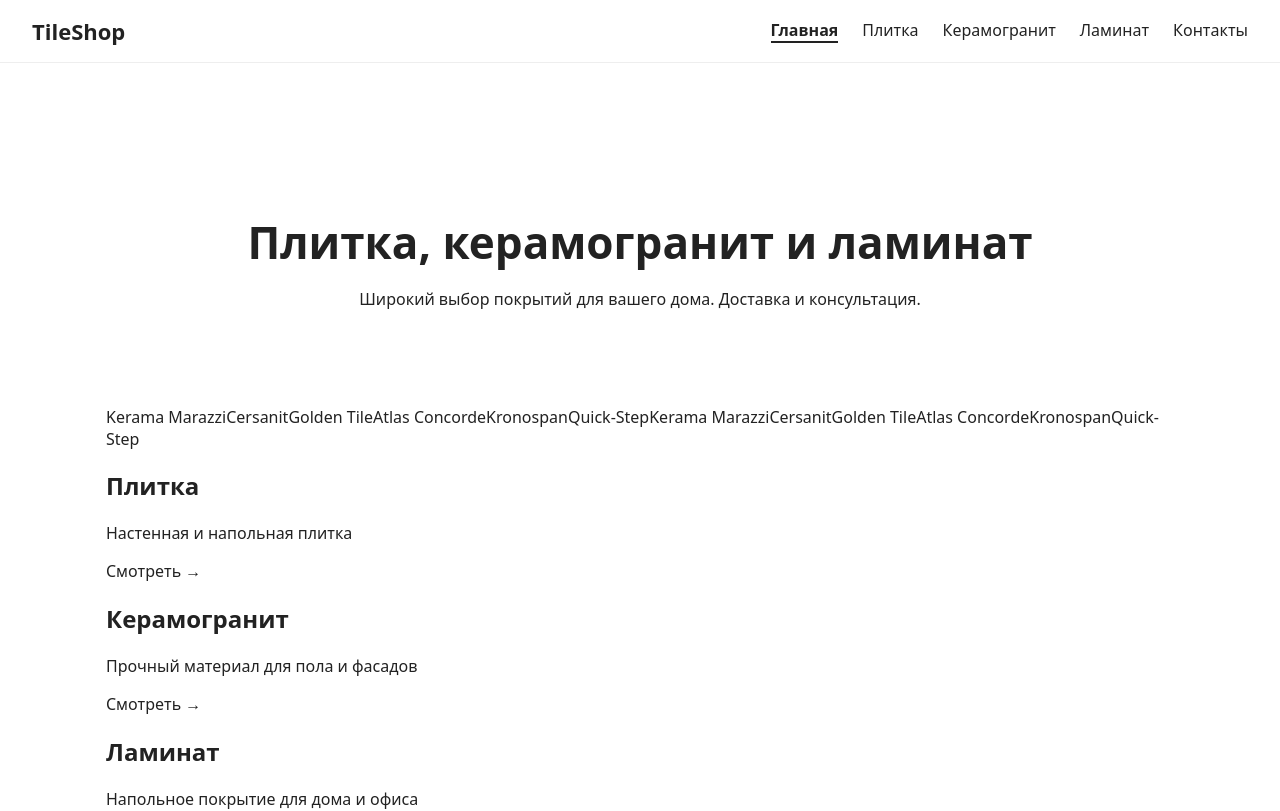
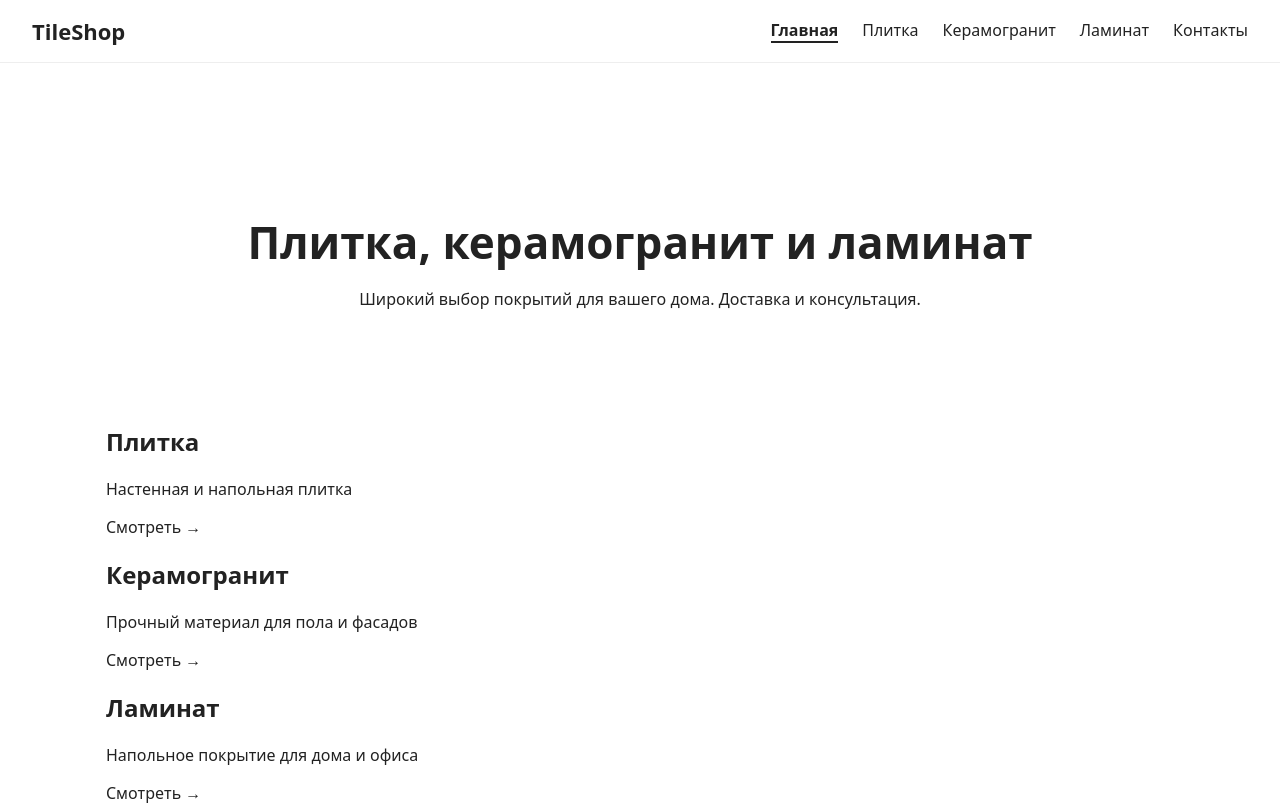
Before and after one commit to hasst1k/piramida, a React (Vite) app: page / in a window 1280 px wide. Shown: the top 811 px of the page. Built offline with nearby package versions, Linux system fonts and the light colour scheme; no server answers.

Commit message:
Remove BrandTicker

```diff
--- a/src/components/BrandTicker.jsx
+++ /dev/null
@@ -1,14 +0,0 @@
-import { brands } from "../config/categories";
-
-export default function BrandTicker() {
-  const items = [...brands, ...brands]; // дубль для бесшовной прокрутки
-  return (
-    <div className="ticker">
-      <div className="ticker-track">
-        {items.map((b, i) => (
-          <span key={i} className="ticker-item">{b}</span>
-        ))}
-      </div>
-    </div>
-  );
-}
--- a/src/pages/Home.jsx
+++ b/src/pages/Home.jsx
@@ -1,6 +1,6 @@
 import { Link } from "react-router-dom";
 import { categories } from "../config/categories";
-import BrandTicker from "../components/BrandTicker";
+
 
 export default function Home() {
   return (
@@ -10,7 +10,6 @@ export default function Home() {
         <p>Широкий выбор покрытий для вашего дома. Доставка и консультация.</p>
       </section>
 
-      <BrandTicker />
 
       <section className="categories">
         {categories.map((c) => (
```
